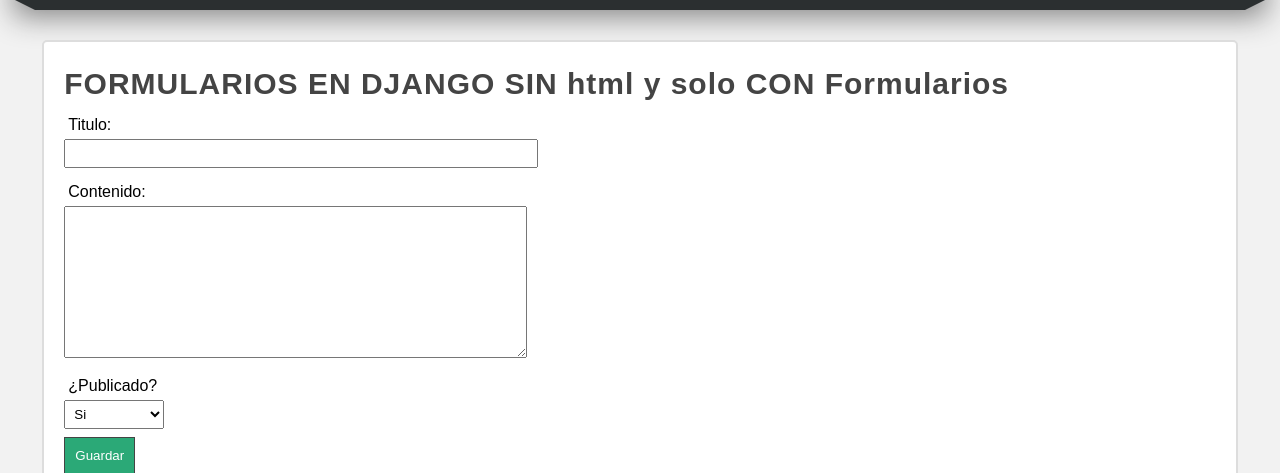
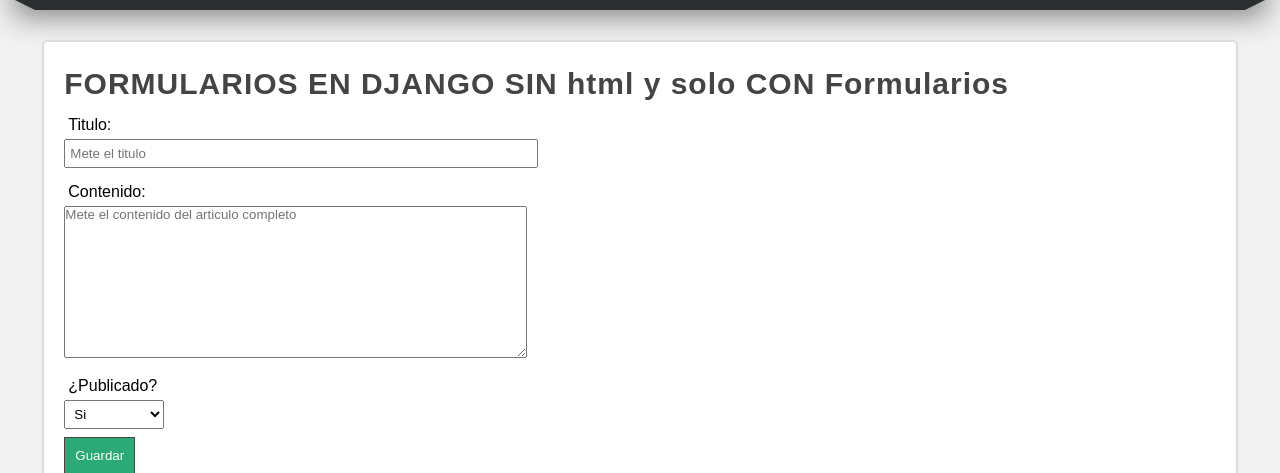
Before and after one commit to CiberNefty/Python_dv, a Django app: page /create-full-article/ in a window 1280 px wide. Shown: the part 182-655 px from the top of the page. Run offline with Django 5.2, Linux system fonts and the light colour scheme.

Commit message:
Feat: Perzonalizamos el formulario.

```diff
--- a/22-django/AprendiendoDjango/miapp/forms.py
+++ b/22-django/AprendiendoDjango/miapp/forms.py
@@ -3,13 +3,26 @@
 class FormularioArticle(forms.Form):
 
     title = forms.CharField(
-        label="Titulo"
+        label="Titulo",
+        max_length=40,
+        required=False,
+        widget= forms.TextInput(
+            attrs={
+                'placeholder':'Mete el titulo',
+                'class': 'titulo_form_article'
+            }
+        )
     )
 
     content = forms.CharField(
         label = "Contenido",
         widget= forms.Textarea
     )
+    content.widget.attrs.update({
+        'placeholder':'Mete el contenido del articulo completo',
+        'class': 'contenido_form_article',
+        'id':'conteido_form_id',
+    })
 
     public_options = [
         (1, "Si"),
--- a/22-django/AprendiendoDjango/miapp/templates/layout.html
+++ b/22-django/AprendiendoDjango/miapp/templates/layout.html
@@ -33,7 +33,7 @@
                 <a href="{% url 'create' %}">Crear Articulo</a>
             </li>
             <li>
-                <a href="{% url 'create' %}">Crear Articulo Con Formularios JDANGO</a>
+                <a href="{% url 'create_full' %}">Crear Articulo Con Formularios JDANGO</a>
             </li>
             <li>
                 <a href="{% url 'hola_mundo' %}">Hola Mundo</a>
```
